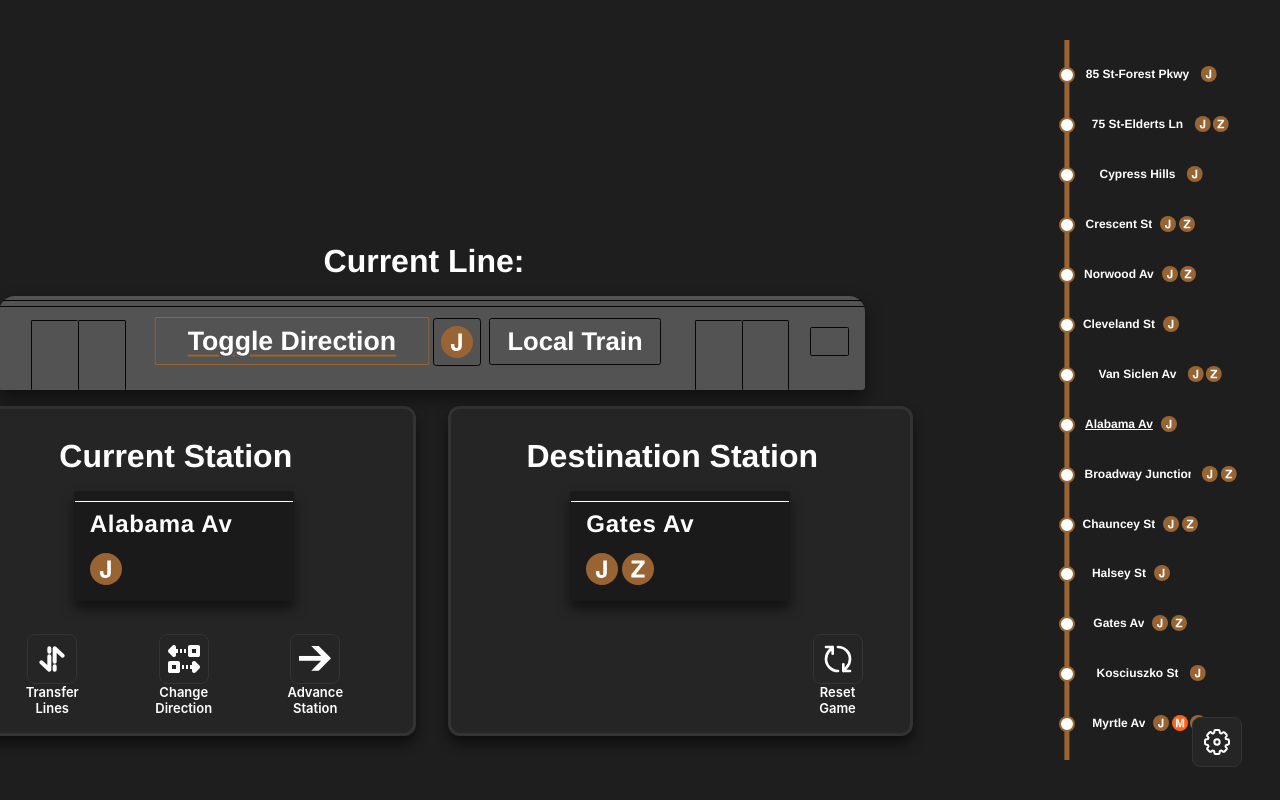
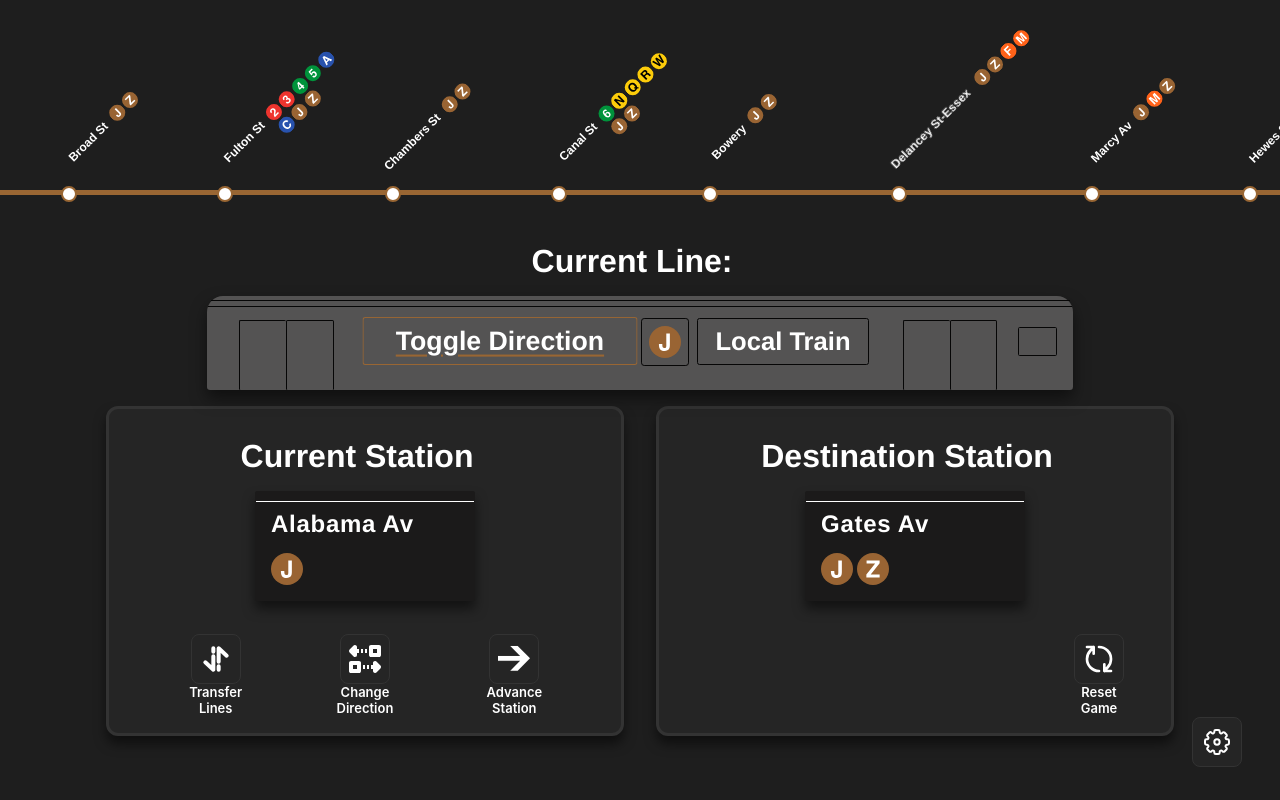
Before and after one commit to NolanSmug/nyc-subway-journey-react, a React (Create React App) app: page / in a window 1280 px wide. Built offline with nearby package versions, Linux system fonts and the light colour scheme.

Commit message:
add currentLineColor to UIContext

```diff
--- a/src/App.tsx
+++ b/src/App.tsx
@@ -1,7 +1,7 @@
 import './App.css'
 import React, { useCallback, useEffect, useMemo, useState } from 'react'
 import TransferLines from './components/TransferLines'
-import UpcomingStations from './components/UpcomingStations'
+import UpcomingStations, { lineToLineColor } from './components/UpcomingStations'
 import Header from './components/Header'
 import TrainCar from './components/TrainCar'
 import GameStateUI from './components/GameStateUI'
@@ -18,7 +18,8 @@ import { useUIContext } from './contexts/UIContext'
 function App() {
     const [train, setTrain] = useState<Train | null>(null)
     const [gameState, setGameState] = useState<GameState | null>(null)
-    const { isTransferMode, setIsTransferMode, upcomingStationsVisible, upcomingStationsVertical } = useUIContext()
+    const { isTransferMode, setIsTransferMode, setCurrentLineColor, upcomingStationsVisible, upcomingStationsVertical } =
+        useUIContext()
 
     const initializeGame = useCallback(async () => {
         await StationClass.initializeAllStations()
@@ -28,6 +29,7 @@ function App() {
         setIsTransferMode(false)
         setTrain(newGame.train)
         setGameState(newGame.gameState)
+        setCurrentLineColor(lineToLineColor(newGame.train.getLine()))
     }, [setIsTransferMode, setTrain, setGameState])
 
     const handleClickAway = (e: React.MouseEvent) => {
@@ -56,7 +58,6 @@ function App() {
                     <UpcomingStations
                         stations={train.getScheduledStops()}
                         currentStation={gameState.currentStations[train.getCurrentStationIndex()]}
-                        line={train.getLine()}
                         direction={train.getDirection()}
                         visible={upcomingStationsVisible}
                     />
@@ -83,7 +84,6 @@ function App() {
                     <UpcomingStationsVertical
                         stations={train.getScheduledStops()}
                         currentStation={gameState.currentStations[train.getCurrentStationIndex()]}
-                        line={train.getLine()}
                         direction={train.getDirection()}
                         visible={upcomingStationsVisible}
                     />
--- a/src/components/GameStateUI.tsx
+++ b/src/components/GameStateUI.tsx
@@ -16,8 +16,9 @@ import C_DIRECTION_WHITE from '../images/change-direction-icon-w.svg'
 import C_DIRECTION_BLACK from '../images/change-direction-icon-b.svg'
 import REFRESH_BLACK from '../images/refresh-icon-b.svg'
 import REFRESH_WHITE from '../images/refresh-icon-w.svg'
-import { useEffect } from 'react'
+import { useEffect, useMemo } from 'react'
 import { useUIContext } from '../contexts/UIContext'
+import { lineToLineColor } from './UpcomingStations'
 
 interface GameStateUIProps {
     train: Train
@@ -26,11 +27,12 @@ interface GameStateUIProps {
 }
 
 function GameStateUI({ train, gameState, initializeGame }: GameStateUIProps) {
-    const { darkMode, setIsTransferMode, forceRenderRefresh } = useUIContext()
-
+    const { darkMode, setIsTransferMode, setCurrentLineColor, forceRenderRefresh } = useUIContext()
     const handleTrainAction = async (action: 'transfer' | 'changeDirection' | 'advanceStation' | 'refresh') => {
         if (gameState?.isWon || train === null || gameState === null) return
         if (action !== 'transfer') setIsTransferMode(false)
+
+        setCurrentLineColor(lineToLineColor(train.getLine()))
 
         switch (action) {
             case 'refresh':
@@ -82,6 +84,7 @@ function GameStateUI({ train, gameState, initializeGame }: GameStateUIProps) {
         }
         forceRenderRefresh()
         setIsTransferMode(false)
+        setCurrentLineColor(lineToLineColor(selectedLine))
     }
 
     const handleKeyPress = (event: KeyboardEvent) => {
--- a/src/components/TrainCar.tsx
+++ b/src/components/TrainCar.tsx
@@ -1,7 +1,6 @@
 import { ReactNode } from 'react'
 import './TrainCar.css'
 import Door from './Door'
-import { lineToLineColor } from '../components/UpcomingStations'
 import { useUIContext } from '../contexts/UIContext'
 import { Direction, Train } from '../logic/TrainManager'
 
@@ -19,8 +18,7 @@ export interface TrainCarProps {
 
 function TrainCar({ train, flipDirection, header, children }: TrainCarProps) {
     const isNullDirection: string = train.getDirection() === Direction.NULL_DIRECTION ? 'is-null-direction' : ''
-    const lineColor = train.getLine() ? lineToLineColor(train.getLine()) : 'Null_Train'
-    const { forceRenderRefresh, darkMode } = useUIContext()
+    const { forceRenderRefresh, currentLineColor, darkMode } = useUIContext()
     return (
         <div className="train-container">
             <img
@@ -45,9 +43,9 @@ function TrainCar({ train, flipDirection, header, children }: TrainCarProps) {
                         style={
                             isNullDirection
                                 ? {
-                                      borderColor: lineColor,
+                                      borderColor: currentLineColor,
                                       textDecoration: 'underline',
-                                      textDecorationColor: lineColor,
+                                      textDecorationColor: currentLineColor,
                                       textUnderlineOffset: '4px',
                                   }
                                 : {}
--- a/src/components/UpcomingStations.tsx
+++ b/src/components/UpcomingStations.tsx
@@ -4,11 +4,11 @@ import StationFragment from './StationFragment'
 import { useEffect, useRef } from 'react'
 import { Direction } from '../logic/TrainManager'
 import './UpcomingStations.css'
+import { useUIContext } from '../contexts/UIContext'
 
 export interface UpcomingStationsProps {
     stations: StationType[]
     currentStation: StationType
-    line: LineName
     direction: Direction
     visible: boolean
 }
@@ -50,8 +50,8 @@ export function lineToLineColor(lineName: LineName): string {
 
 // TODO: Borough barrier
 
-function UpcomingStations({ stations, currentStation, line, visible }: UpcomingStationsProps) {
-    const lineColor = lineToLineColor(line)
+function UpcomingStations({ stations, currentStation, visible }: UpcomingStationsProps) {
+    const { currentLineColor } = useUIContext()
     const stationsRef = useRef<HTMLDivElement>(null)
     const lineDividerRef = useRef<HTMLDivElement>(null)
     const currentID = currentStation.getId()
@@ -85,12 +85,12 @@ function UpcomingStations({ stations, currentStation, line, visible }: UpcomingS
                         key={station.getId() || index}
                         station={station}
                         transfers={station.getTransfers()}
-                        lineColor={lineColor}
+                        lineColor={currentLineColor}
                         className={currentID === station.getId() ? 'current-station' : ''}
                     />
                 ))}
             </div>
-            <div ref={lineDividerRef} className="line-divider" style={{ backgroundColor: lineColor }} />
+            <div ref={lineDividerRef} className="line-divider" style={{ backgroundColor: currentLineColor }} />
         </div>
     )
 }
--- a/src/components/UpcomingStationsVertical.tsx
+++ b/src/components/UpcomingStationsVertical.tsx
@@ -1,11 +1,12 @@
 import { useEffect, useRef } from 'react'
-import { lineToLineColor, UpcomingStationsProps } from './UpcomingStations'
+import { UpcomingStationsProps } from './UpcomingStations'
 import StationFragment from './StationFragment'
 
 import './UpcomingStationsVertical.css'
+import { useUIContext } from '../contexts/UIContext'
 
-function UpcomingStationsVertical({ stations, currentStation, line, visible }: UpcomingStationsProps) {
-    const lineColor = lineToLineColor(line)
+function UpcomingStationsVertical({ stations, currentStation, visible }: UpcomingStationsProps) {
+    const { currentLineColor } = useUIContext()
     const stationsRef = useRef<HTMLDivElement>(null)
     const lineDividerRef = useRef<HTMLDivElement>(null)
     const currentID = currentStation.getId()
@@ -32,14 +33,14 @@ function UpcomingStationsVertical({ stations, currentStation, line, visible }: U
 
     return (
         <div className="upcoming-stations-vertical-container">
-            <div ref={lineDividerRef} className="line-divider-vertical" style={{ backgroundColor: lineColor }} />
+            <div ref={lineDividerRef} className="line-divider-vertical" style={{ backgroundColor: currentLineColor }} />
             <div className="stations-vertical" ref={stationsRef}>
                 {stations.map((station, index) => (
                     <StationFragment
                         key={station.getId() || index}
                         station={station}
                         transfers={station.getTransfers()}
-                        lineColor={lineColor}
+                        lineColor={currentLineColor}
                         className={currentID === station.getId() ? 'current-station-vertical' : ''}
                     />
                 ))}
--- a/src/contexts/UIContext.tsx
+++ b/src/contexts/UIContext.tsx
@@ -3,6 +3,8 @@ import React, { createContext, useContext, useState, ReactNode } from 'react'
 interface UIContextProps {
     isTransferMode: boolean
     setIsTransferMode: React.Dispatch<React.SetStateAction<boolean>>
+    currentLineColor: string
+    setCurrentLineColor: React.Dispatch<React.SetStateAction<string>>
     forceRenderRefresh: () => void
     darkMode: boolean
     setDarkMode: React.Dispatch<React.SetStateAction<boolean>>
@@ -17,10 +19,11 @@ const UIContext = createContext<UIContextProps | undefined>(undefined)
 // Provides values/state variables related to the user interface
 export const UIProvider = ({ children }: { children: ReactNode }) => {
     const [isTransferMode, setIsTransferMode] = useState<boolean>(false)
+    const [currentLineColor, setCurrentLineColor] = useState<string>('')
     const [, forceRenderRefresh] = useState(false)
     const [darkMode, setDarkMode] = useState<boolean>(true)
     const [upcomingStationsVisible, setUpcomingStationsVisible] = useState<boolean>(true)
-    const [upcomingStationsVertical, setUpcomingStationsVertical] = useState<boolean>(true)
+    const [upcomingStationsVertical, setUpcomingStationsVertical] = useState<boolean>(false)
 
     const triggerRenderRefresh = () => forceRenderRefresh((prev) => !prev)
 
@@ -29,6 +32,8 @@ export const UIProvider = ({ children }: { children: ReactNode }) => {
             value={{
                 isTransferMode,
                 setIsTransferMode,
+                currentLineColor,
+                setCurrentLineColor,
                 forceRenderRefresh: triggerRenderRefresh,
                 darkMode,
                 setDarkMode,
```
Also changed, not shown: public/csv/all_stations.csv, public/csv/g_train_stations.csv, public/csv/m_train_stations.csv, public/csv/seven_train_stations.csv.
